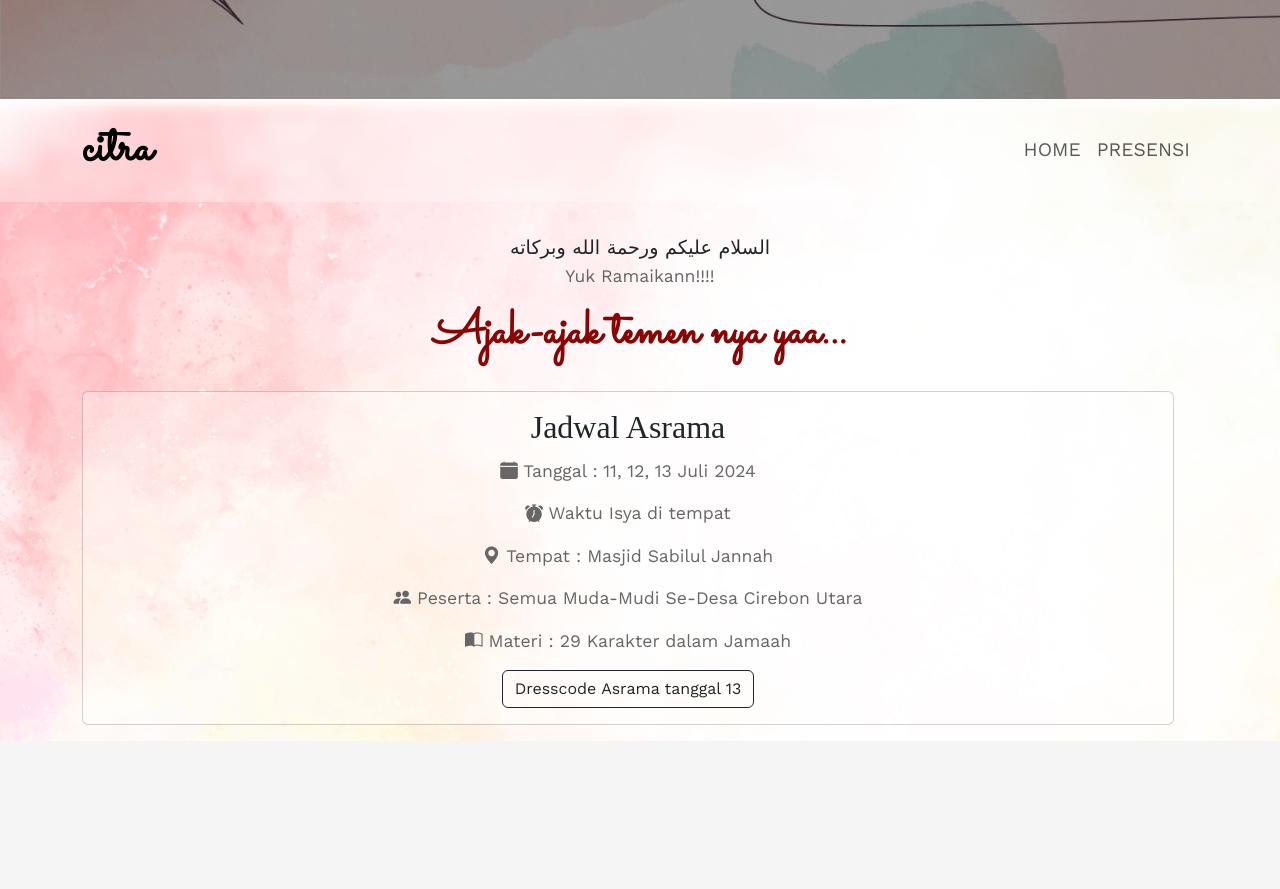
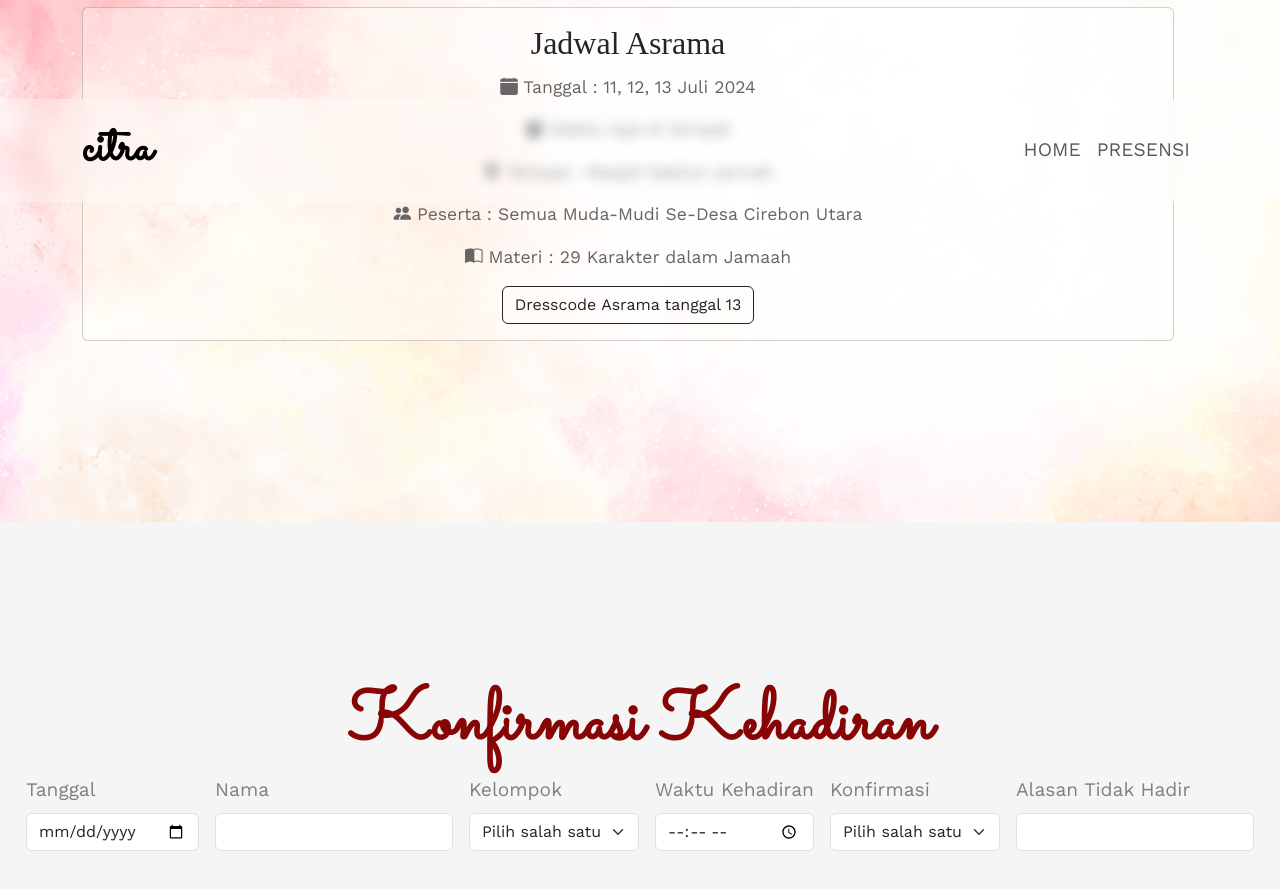
Before and after one commit to oliviasekar3/Undangan-Asrama-Citra, a plain HTML site: page index.html in a window 1280 px wide. Shown: the part 701-1590 px from the top of the page. Drawn offline with nearby package versions, Linux system fonts and the light colour scheme; some packages are replaced by stand-ins of ours; a script that the page names is missing.

Commit message:
Update style.css

```diff
--- a/style.css
+++ b/style.css
@@ -90,8 +90,8 @@ body {
     background-image: url(img/miss1.jpg);
     /* background-image: url(img/bby.jpg); */
     background-size: cover;
-    min-height: 50vh;
-    margin-top: -6rem;
+    min-height: 100vh;
+    margin-top: -30rem;
     padding-top: 8rem;
     padding-bottom: 1rem;
     /* filter: opacity(50%); */
```
